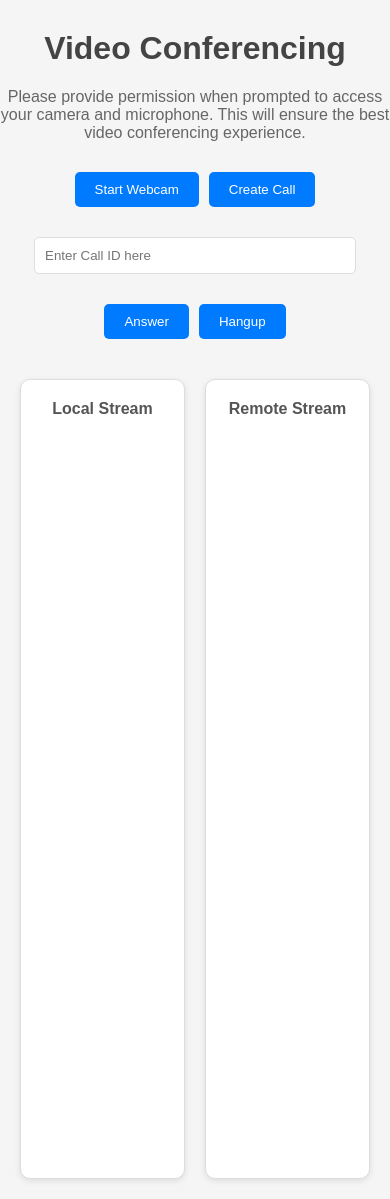
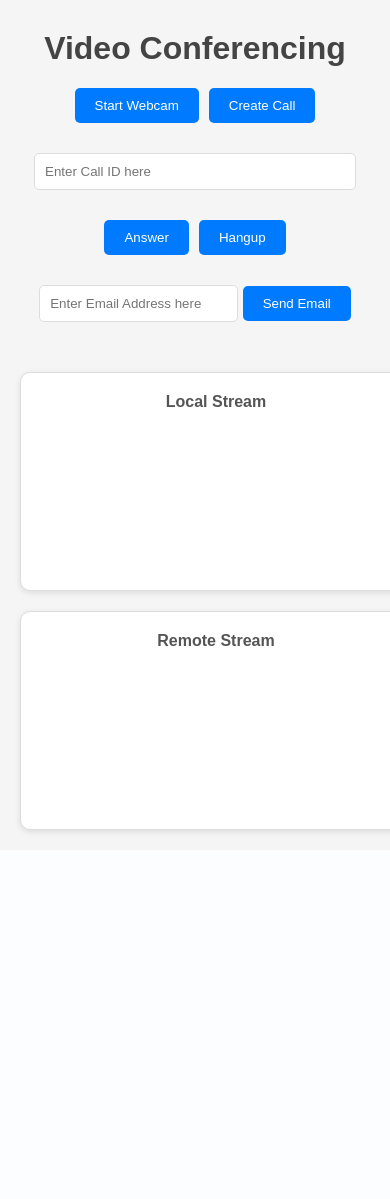
Before and after one commit to ShubhamGaikwad03/Adaptive-Video-Super-Resolution-in-Real-Time, a Flask app: page / in a window 390 px wide; the page is wider, and only the part inside the window is pictured. After the commit the page ends 836 px from the top of that part, so only its background shows below. Run offline with Flask 3, Linux system fonts and the light colour scheme; some libraries are stand-ins or nearby versions.

Commit message:
Adding send email functionality

```diff
--- a/static/styles.css
+++ b/static/styles.css
@@ -26,7 +26,8 @@ p {
     margin-bottom: 20px;
 }
 
-.top-buttons, .bottom-buttons {
+.top-buttons,
+.bottom-buttons {
     display: flex;
     justify-content: center;
     gap: 10px;
@@ -40,8 +41,10 @@ p {
 
 /* If you want the input to not stretch too wide, you can restrict its max-width */
 .call-input input {
-    width: 100%; /* This makes input to take the full width of its parent */
-    max-width: 300px; /* Example max-width */
+    width: 100%;
+    /* This makes input to take the full width of its parent */
+    max-width: 300px;
+    /* Example max-width */
 }
 
 button {
@@ -67,7 +70,8 @@ label {
     color: #555;
 }
 
-input[type="text"] {
+input[type="text"],
+input[type="email"] {
     padding: 10px;
     border: 1px solid #ddd;
     border-radius: 5px;
@@ -82,6 +86,14 @@ input[type="text"] {
     padding: 20px;
 }
 
+@media (max-width: 768px) {
+    .container {
+        grid-template-columns: 1fr;
+        /* Stack videos on top of each other on small screens */
+        gap: 20px;
+    }
+}
+
 .media-wrapper {
     border: 1px solid #ddd;
     border-radius: 10px;
@@ -92,15 +104,40 @@ input[type="text"] {
     flex-direction: column;
     align-items: center;
     gap: 10px;
+    position: relative;
+    /* For aspect-ratio padding hack */
+    width: 100%;
+    /* Make sure it's responsive */
+    padding-bottom: 56.25%;
+    /* 16:9 aspect ratio */
+    height: 0;
+    /* For aspect-ratio padding hack */
 }
 
-video, img {
+img {
     display: block;
     max-width: 100%;
     border-radius: 10px;
     margin-bottom: 10px;
 }
 
+video {
+    display: block;
+    max-width: 100%;
+    border-radius: 10px;
+    margin-bottom: 10px;
+    position: absolute;
+    /* Align it properly within media-wrapper */
+    top: 0;
+    left: 0;
+    width: 100%;
+    /* Responsive width */
+    height: 100%;
+    /* Responsive height */
+    max-width: none;
+    /* Override any max-width */
+}
+
 label {
     font-weight: bold;
     color: #555;
--- a/templates/index.html
+++ b/templates/index.html
@@ -10,8 +10,51 @@
 </head>
 
 <body>
+
+    <script type="text/javascript" src="https://cdn.emailjs.com/dist/email.min.js"></script>
+    <script type="text/javascript">
+        (function () {
+            emailjs.init("qzDY1LQ_WS1fFmtIR"); // Replace 'your_user_id_here' with the actual user ID from your EmailJS account.
+        })();
+
+
+        function sendEmail() {
+            const email = document.getElementById('emailInput').value.trim();
+            const callId = document.getElementById('callInput').value;
+
+            if (!email || !callId) {
+                alert('Please enter both an email address and a call ID.');
+                return;
+            }
+
+            if (!validateEmail(email)) {
+                alert('Please enter a valid email address.');
+                return;
+            }
+
+            const templateParams = {
+                user_email: email,
+                call_id: callId
+            };
+
+            emailjs.send('service_70zl44p', 'callID_243304u', templateParams)
+                .then(function (response) {
+                    console.log('SUCCESS!', response.status, response.text);
+                    alert('Email sent successfully!');
+                    document.getElementById('emailInput').value = '';
+                }, function (error) {
+                    console.log('FAILED...', error);
+                    alert('Failed to send email: ' + JSON.stringify(error));
+                });
+        }
+
+        function validateEmail(email) {
+            const re = /\S+@\S+\.\S+/;
+            return re.test(String(email).toLowerCase());
+        }
+    </script>
+
     <h1>Video Conferencing</h1>
-    <p>Please provide permission when prompted to access your camera and microphone. This will ensure the best video conferencing experience.</p>
 
     <div class="controls">
         <div class="top-buttons">
@@ -25,16 +68,20 @@
             <button id="answerButton" onclick="answerClick()">Answer</button>
             <button id="hangUpButton" onclick="hangUpClick()">Hangup</button>
         </div>
+        <div>
+            <input type="email" placeholder="Enter Email Address here" id="emailInput">
+            <button id="sendButton" onclick="sendEmail();">Send Email</button>
+        </div>
     </div>
 
     <div class="container">
         <div class="media-wrapper">
-            <label>Local Stream</label>
-            <video id="video" width="1280" height="720" autoplay playsinline></video>
+            <label for="video">Local Stream</label>
+            <video id="video" autoplay playsinline></video>
         </div>
         <div class="media-wrapper">
-            <label>Remote Stream</label>
-            <video id="remoteVideo" width="1280" height="720" autoplay playsinline></video>
+            <label for="remoteVideo">Remote Stream</label>
+            <video id="remoteVideo" autoplay playsinline></video>
         </div>
     </div>
 
@@ -193,7 +240,7 @@
 
                 peerConnection.onicecandidate = event => {
                     if (event.candidate) {
-                        socket.emit('message', {'ice': event.candidate});
+                        socket.emit('message', { 'ice': event.candidate });
                     }
                 };
 
@@ -274,11 +321,11 @@
             }, 50);  // Sending frames every 10ms. Adjust as needed.
         }
 
-        socket.on('frame_response', function(data) {
+        socket.on('frame_response', function (data) {
             remoteVideo.src = data.image;
         });
 
-        document.addEventListener('DOMContentLoaded', function() {
+        document.addEventListener('DOMContentLoaded', function () {
             document.querySelector("[onclick='init();']").addEventListener("click", init);
             document.querySelector("[onclick='initiateConnection();']").addEventListener("click", initiateConnection);
             document.getElementById("answerButton").addEventListener("click", answerClick);
@@ -291,6 +338,8 @@
 
 
     </script>
+
+
 </body>
 
 </html>
```
Lines whose indentation alone changed are shown as unchanged.
